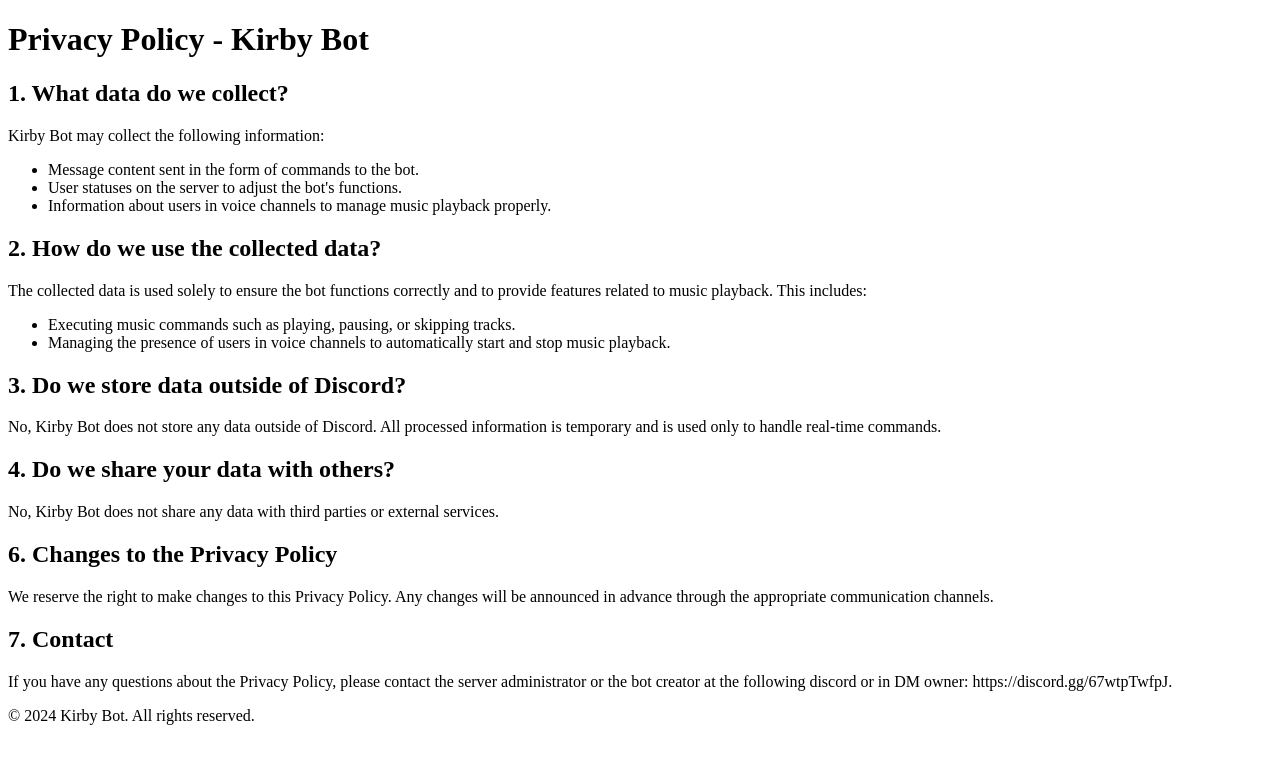
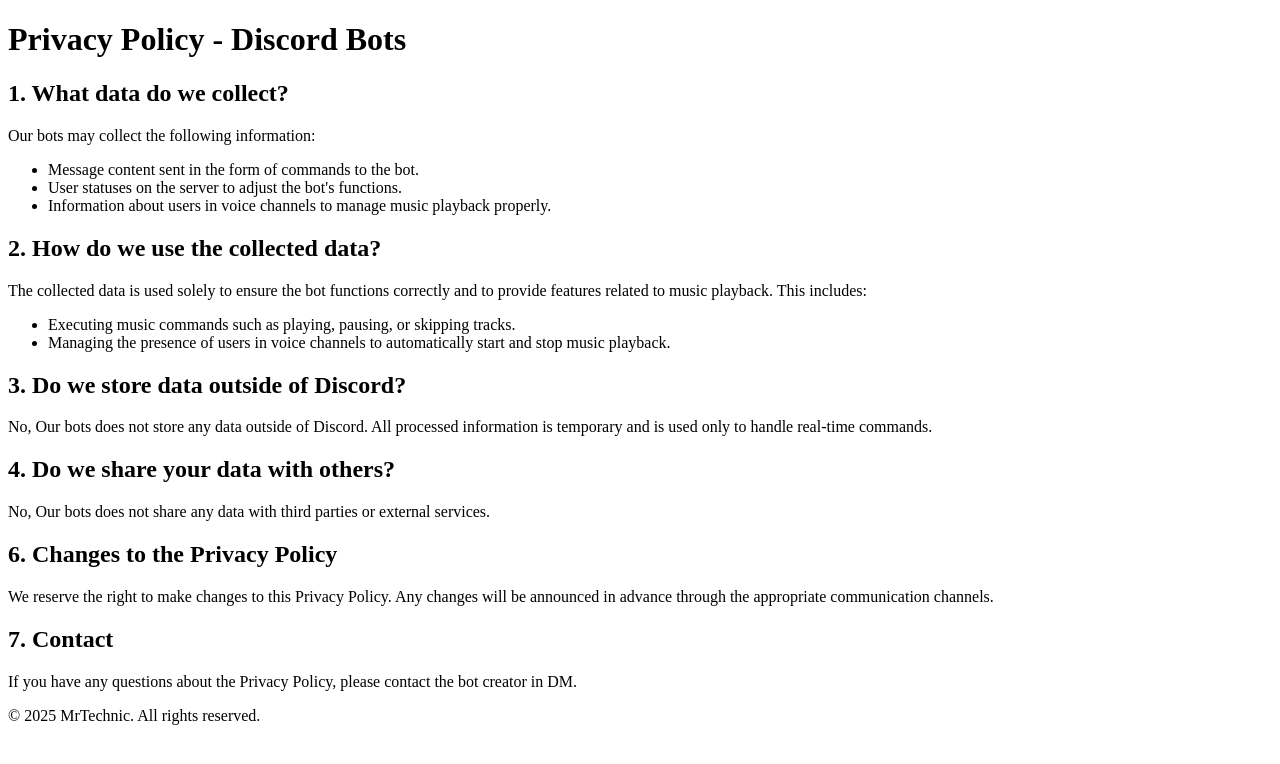
Before and after one commit to MrTechnic94/MrTechnic94.github.io, a plain HTML site: page index.html in a window 1280 px wide. Drawn offline with Linux system fonts and the light colour scheme.

Commit message:
Update index.html

```diff
--- a/index.html
+++ b/index.html
@@ -4,16 +4,16 @@
     <meta charset="UTF-8">
     <meta http-equiv="X-UA-Compatible" content="IE=edge">
     <meta name="viewport" content="width=device-width, initial-scale=1.0">
-    <title>Privacy Policy - Kirby Bot</title>
+    <title>Privacy Policy - Discord Bots</title>
 </head>
 <body>
     <header>
-        <h1>Privacy Policy - Kirby Bot</h1>
+        <h1>Privacy Policy - Discord Bots</h1>
     </header>
 
     <section>
         <h2>1. What data do we collect?</h2>
-        <p>Kirby Bot may collect the following information:</p>
+        <p>Our bots may collect the following information:</p>
         <ul>
             <li>Message content sent in the form of commands to the bot.</li>
             <li>User statuses on the server to adjust the bot's functions.</li>
@@ -32,12 +32,12 @@
 
     <section>
         <h2>3. Do we store data outside of Discord?</h2>
-        <p>No, Kirby Bot does not store any data outside of Discord. All processed information is temporary and is used only to handle real-time commands.</p>
+        <p>No, Our bots does not store any data outside of Discord. All processed information is temporary and is used only to handle real-time commands.</p>
     </section>
 
     <section>
         <h2>4. Do we share your data with others?</h2>
-        <p>No, Kirby Bot does not share any data with third parties or external services.</p>
+        <p>No, Our bots does not share any data with third parties or external services.</p>
     </section>
 
     <section>
@@ -47,11 +47,11 @@
 
     <section>
         <h2>7. Contact</h2>
-        <p>If you have any questions about the Privacy Policy, please contact the server administrator or the bot creator at the following discord or in DM owner: https://discord.gg/67wtpTwfpJ.</p>
+        <p>If you have any questions about the Privacy Policy, please contact the bot creator in DM.</p>
     </section>
 
     <footer>
-        <p>© 2024 Kirby Bot. All rights reserved.</p>
+        <p>© 2025 MrTechnic. All rights reserved.</p>
     </footer>
 </body>
 </html>
```
